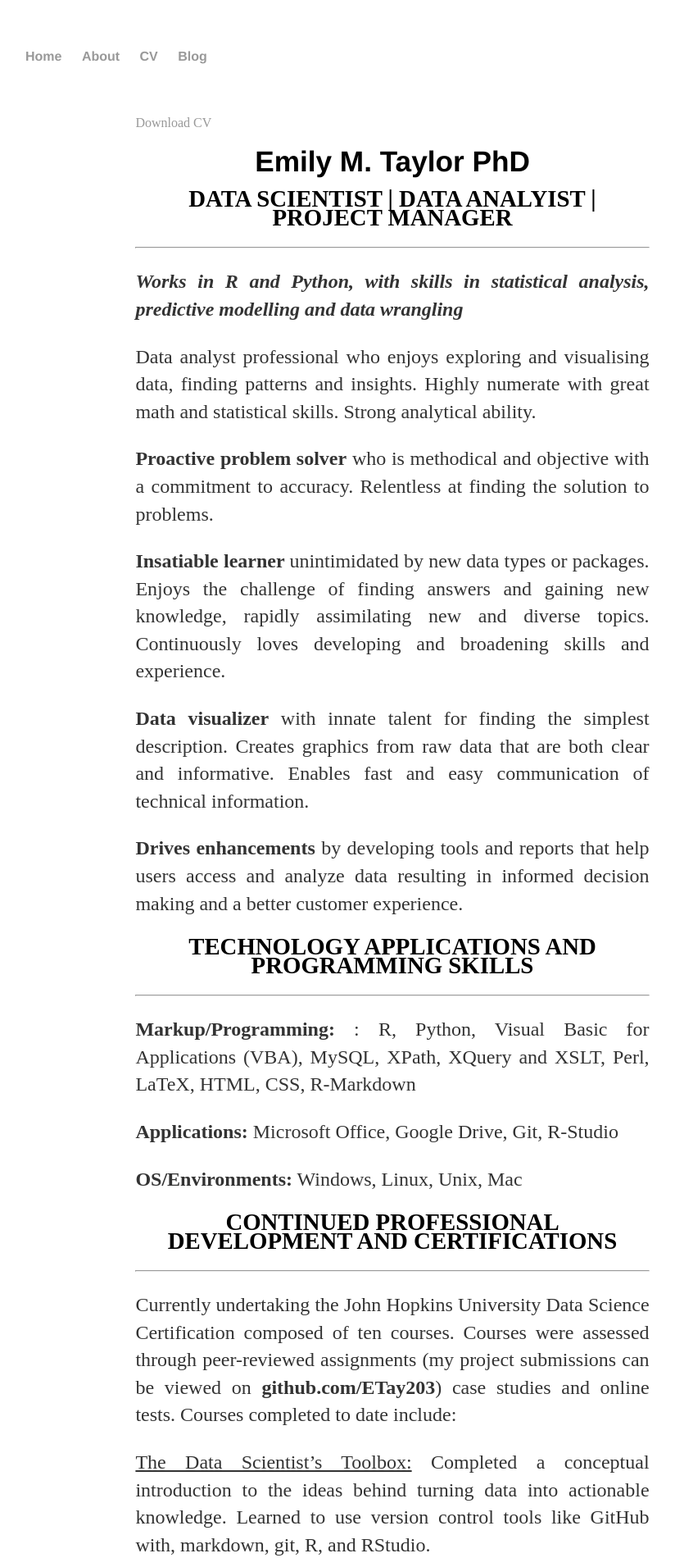
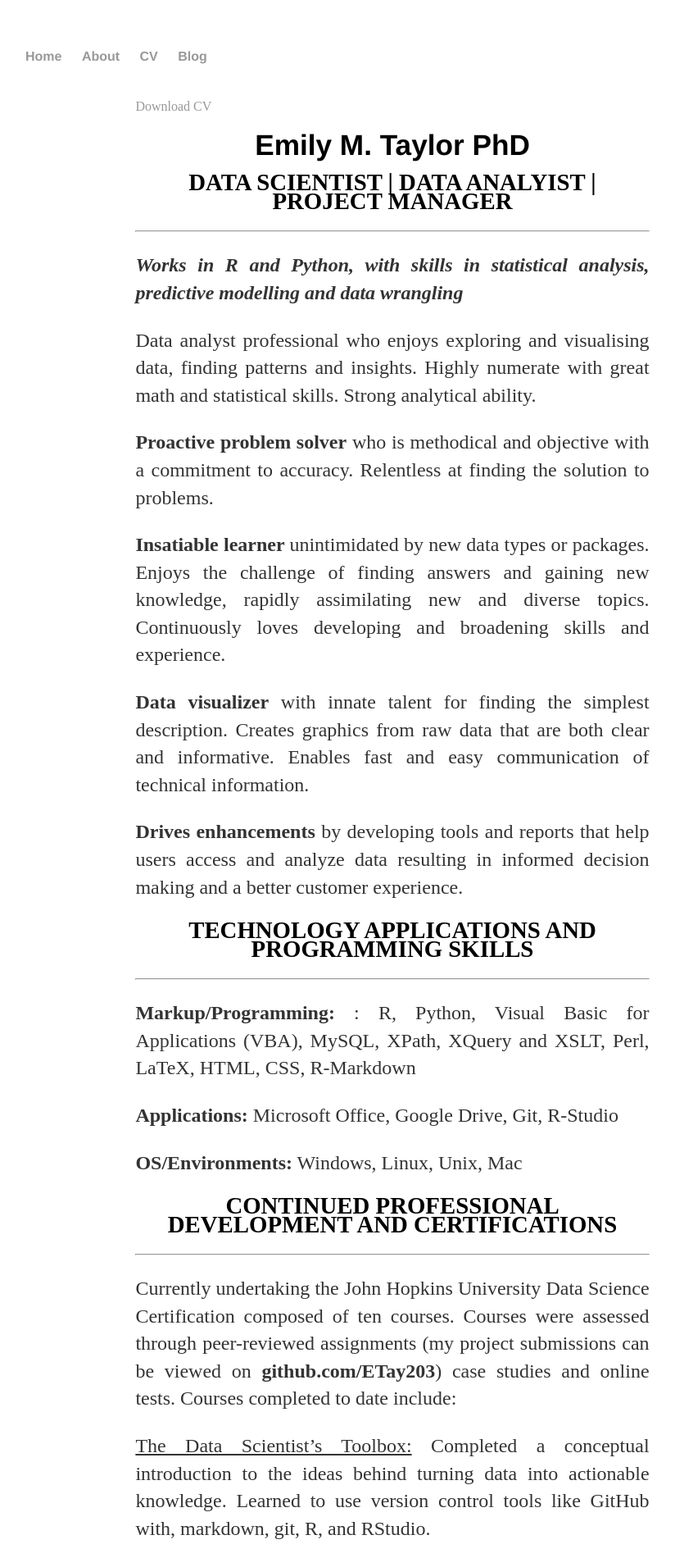
Before and after one commit to ETay203/ETay203.github.io, a Jekyll site: the page built from cv/index.html, in a window 1280 px wide. Shown: the top 1911 px of the page at 82% size, without its empty margins (161-985 px from the left). Built offline with Jekyll 4.4.1, drawn with Linux system fonts in a browser that asks for light colours.

Commit message:
changes to html cv

```diff
--- a/css/main.css
+++ b/css/main.css
@@ -44,7 +44,7 @@ ul.posts li {
 
 
 /* CV */
-.cv {line-height: 23px; margin: 60px auto; width: 70%;}
+.cv {line-height: 23px; margin: 40px auto; width: 70%;}
 .cv li { font-size: 1.5em; text-align: left; }
 .cv h2 { font-size: 1.8em; text-align: center; }
 .cv h1 { font-size: 2.2em; text-align: center; }
```
